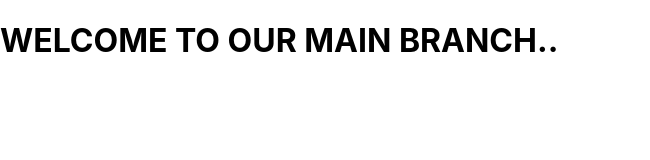
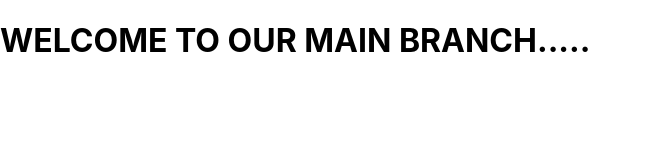
Before and after one commit to learndevopswithshubham/react-full, a React (Create React App) app: page / in a window 1280 px wide. Shown: the top 160 px of the page, without its empty margins (0-650 px from the left). Built offline with nearby package versions, Linux system fonts and the light colour scheme.

Commit message:
Update App.js

```diff
--- a/src/App.js
+++ b/src/App.js
@@ -3,7 +3,7 @@ import './App.css';
 
 function App() {
     return (
-        <h1> WELCOME TO OUR MAIN BRANCH.. </h1>
+        <h1> WELCOME TO OUR MAIN BRANCH..... </h1>
     );
 }
 
```
